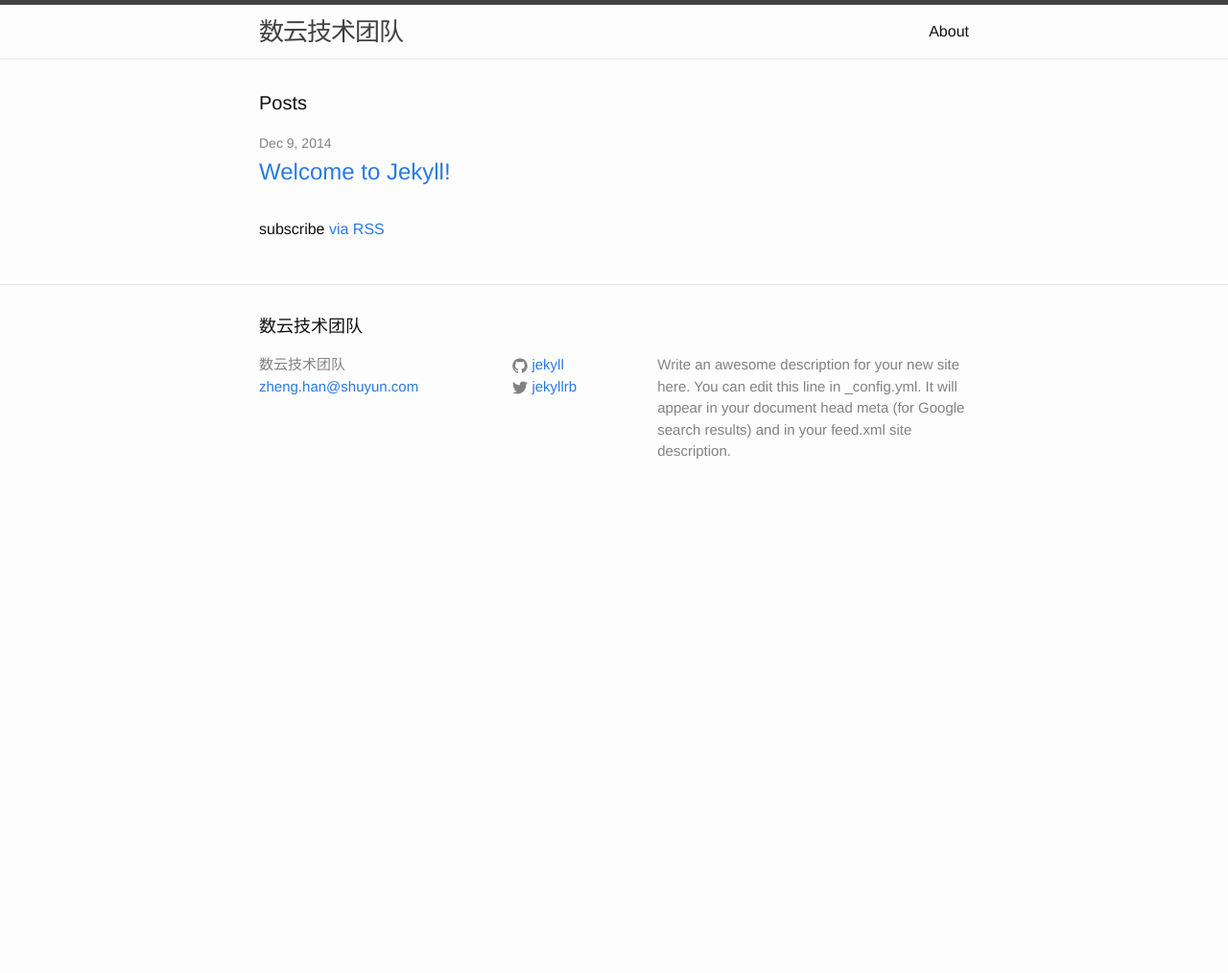
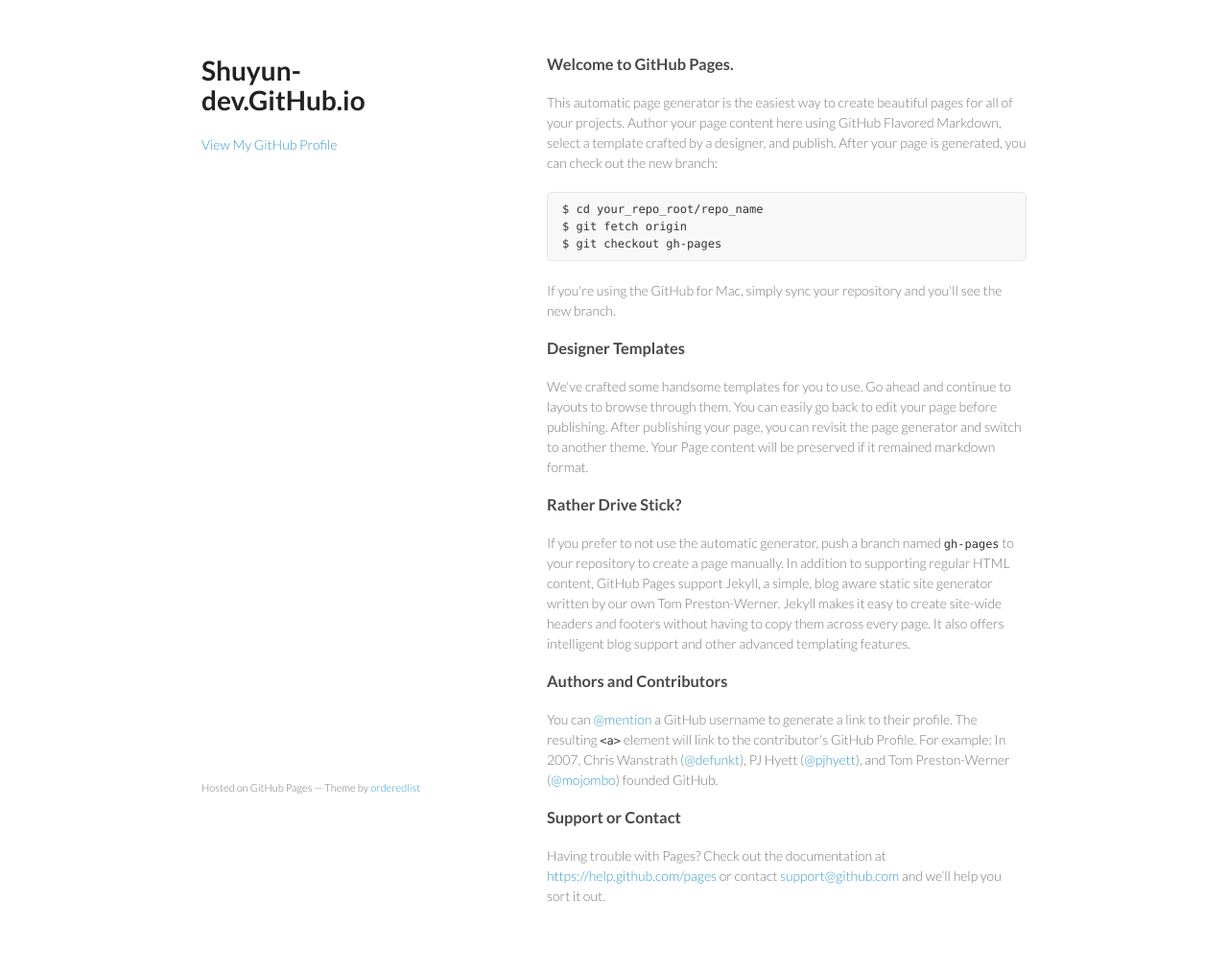
Before and after one commit to chendoubao/chendoubao.github.io, a Jekyll site: the page index.html, which Jekyll copies as it is, in a window 1280 px wide. Shown: the whole page at 96% size. Built offline with Jekyll 4.4.1, drawn with Linux system fonts in a browser that asks for light colours; before the commit the page ends 900 px from its top, so only the background shows below that.

Commit message:
Replace master branch with page content via GitHub

```diff
--- a/index.html
+++ b/index.html
@@ -1,23 +1,65 @@
----
-layout: default
----
+<!doctype html>
+<html>
+  <head>
+    <meta charset="utf-8">
+    <meta http-equiv="X-UA-Compatible" content="chrome=1">
+    <title>Shuyun-dev.GitHub.io by shuyun-dev</title>
 
-<div class="home">
+    <link rel="stylesheet" href="stylesheets/styles.css">
+    <link rel="stylesheet" href="stylesheets/pygment_trac.css">
+    <meta name="viewport" content="width=device-width, initial-scale=1, user-scalable=no">
+    <!--[if lt IE 9]>
+    <script src="//html5shiv.googlecode.com/svn/trunk/html5.js"></script>
+    <![endif]-->
+  </head>
+  <body>
+    <div class="wrapper">
+      <header>
+        <h1>Shuyun-dev.GitHub.io</h1>
+        <p></p>
 
-  <h1 class="page-heading">Posts</h1>
 
-  <ul class="post-list">
-    {% for post in site.posts %}
-      <li>
-        <span class="post-meta">{{ post.date | date: "%b %-d, %Y" }}</span>
+        <p class="view"><a href="https://github.com/shuyun-dev">View My GitHub Profile</a></p>
 
-        <h2>
-          <a class="post-link" href="{{ post.url | prepend: site.baseurl }}">{{ post.title }}</a>
-        </h2>
-      </li>
-    {% endfor %}
-  </ul>
+      </header>
+      <section>
+        <h3>
+<a id="welcome-to-github-pages" class="anchor" href="#welcome-to-github-pages" aria-hidden="true"><span class="octicon octicon-link"></span></a>Welcome to GitHub Pages.</h3>
 
-  <p class="rss-subscribe">subscribe <a href="{{ "/feed.xml" | prepend: site.baseurl }}">via RSS</a></p>
+<p>This automatic page generator is the easiest way to create beautiful pages for all of your projects. Author your page content here using GitHub Flavored Markdown, select a template crafted by a designer, and publish. After your page is generated, you can check out the new branch:</p>
 
-</div>
+<pre><code>$ cd your_repo_root/repo_name
+$ git fetch origin
+$ git checkout gh-pages
+</code></pre>
+
+<p>If you're using the GitHub for Mac, simply sync your repository and you'll see the new branch.</p>
+
+<h3>
+<a id="designer-templates" class="anchor" href="#designer-templates" aria-hidden="true"><span class="octicon octicon-link"></span></a>Designer Templates</h3>
+
+<p>We've crafted some handsome templates for you to use. Go ahead and continue to layouts to browse through them. You can easily go back to edit your page before publishing. After publishing your page, you can revisit the page generator and switch to another theme. Your Page content will be preserved if it remained markdown format.</p>
+
+<h3>
+<a id="rather-drive-stick" class="anchor" href="#rather-drive-stick" aria-hidden="true"><span class="octicon octicon-link"></span></a>Rather Drive Stick?</h3>
+
+<p>If you prefer to not use the automatic generator, push a branch named <code>gh-pages</code> to your repository to create a page manually. In addition to supporting regular HTML content, GitHub Pages support Jekyll, a simple, blog aware static site generator written by our own Tom Preston-Werner. Jekyll makes it easy to create site-wide headers and footers without having to copy them across every page. It also offers intelligent blog support and other advanced templating features.</p>
+
+<h3>
+<a id="authors-and-contributors" class="anchor" href="#authors-and-contributors" aria-hidden="true"><span class="octicon octicon-link"></span></a>Authors and Contributors</h3>
+
+<p>You can <a href="https://github.com/blog/821" class="user-mention">@mention</a> a GitHub username to generate a link to their profile. The resulting <code>&lt;a&gt;</code> element will link to the contributor's GitHub Profile. For example: In 2007, Chris Wanstrath (<a href="https://github.com/defunkt" class="user-mention">@defunkt</a>), PJ Hyett (<a href="https://github.com/pjhyett" class="user-mention">@pjhyett</a>), and Tom Preston-Werner (<a href="https://github.com/mojombo" class="user-mention">@mojombo</a>) founded GitHub.</p>
+
+<h3>
+<a id="support-or-contact" class="anchor" href="#support-or-contact" aria-hidden="true"><span class="octicon octicon-link"></span></a>Support or Contact</h3>
+
+<p>Having trouble with Pages? Check out the documentation at <a href="https://help.github.com/pages">https://help.github.com/pages</a> or contact <a href="mailto:support@github.com">support@github.com</a> and we’ll help you sort it out.</p>
+      </section>
+      <footer>
+        <p><small>Hosted on GitHub Pages &mdash; Theme by <a href="https://github.com/orderedlist">orderedlist</a></small></p>
+      </footer>
+    </div>
+    <script src="javascripts/scale.fix.js"></script>
+
+  </body>
+</html>
--- /dev/null
+++ b/javascripts/scale.fix.js
@@ -0,0 +1,17 @@
+var metas = document.getElementsByTagName('meta');
+var i;
+if (navigator.userAgent.match(/iPhone/i)) {
+  for (i=0; i<metas.length; i++) {
+    if (metas[i].name == "viewport") {
+      metas[i].content = "width=device-width, minimum-scale=1.0, maximum-scale=1.0";
+    }
+  }
+  document.addEventListener("gesturestart", gestureStart, false);
+}
+function gestureStart() {
+  for (i=0; i<metas.length; i++) {
+    if (metas[i].name == "viewport") {
+      metas[i].content = "width=device-width, minimum-scale=0.25, maximum-scale=1.6";
+    }
+  }
+}
--- /dev/null
+++ b/stylesheets/pygment_trac.css
@@ -0,0 +1,69 @@
+.highlight  { background: #ffffff; }
+.highlight .c { color: #999988; font-style: italic } /* Comment */
+.highlight .err { color: #a61717; background-color: #e3d2d2 } /* Error */
+.highlight .k { font-weight: bold } /* Keyword */
+.highlight .o { font-weight: bold } /* Operator */
+.highlight .cm { color: #999988; font-style: italic } /* Comment.Multiline */
+.highlight .cp { color: #999999; font-weight: bold } /* Comment.Preproc */
+.highlight .c1 { color: #999988; font-style: italic } /* Comment.Single */
+.highlight .cs { color: #999999; font-weight: bold; font-style: italic } /* Comment.Special */
+.highlight .gd { color: #000000; background-color: #ffdddd } /* Generic.Deleted */
+.highlight .gd .x { color: #000000; background-color: #ffaaaa } /* Generic.Deleted.Specific */
+.highlight .ge { font-style: italic } /* Generic.Emph */
+.highlight .gr { color: #aa0000 } /* Generic.Error */
+.highlight .gh { color: #999999 } /* Generic.Heading */
+.highlight .gi { color: #000000; background-color: #ddffdd } /* Generic.Inserted */
+.highlight .gi .x { color: #000000; background-color: #aaffaa } /* Generic.Inserted.Specific */
+.highlight .go { color: #888888 } /* Generic.Output */
+.highlight .gp { color: #555555 } /* Generic.Prompt */
+.highlight .gs { font-weight: bold } /* Generic.Strong */
+.highlight .gu { color: #800080; font-weight: bold; } /* Generic.Subheading */
+.highlight .gt { color: #aa0000 } /* Generic.Traceback */
+.highlight .kc { font-weight: bold } /* Keyword.Constant */
+.highlight .kd { font-weight: bold } /* Keyword.Declaration */
+.highlight .kn { font-weight: bold } /* Keyword.Namespace */
+.highlight .kp { font-weight: bold } /* Keyword.Pseudo */
+.highlight .kr { font-weight: bold } /* Keyword.Reserved */
+.highlight .kt { color: #445588; font-weight: bold } /* Keyword.Type */
+.highlight .m { color: #009999 } /* Literal.Number */
+.highlight .s { color: #d14 } /* Literal.String */
+.highlight .na { color: #008080 } /* Name.Attribute */
+.highlight .nb { color: #0086B3 } /* Name.Builtin */
+.highlight .nc { color: #445588; font-weight: bold } /* Name.Class */
+.highlight .no { color: #008080 } /* Name.Constant */
+.highlight .ni { color: #800080 } /* Name.Entity */
+.highlight .ne { color: #990000; font-weight: bold } /* Name.Exception */
+.highlight .nf { color: #990000; font-weight: bold } /* Name.Function */
+.highlight .nn { color: #555555 } /* Name.Namespace */
+.highlight .nt { color: #000080 } /* Name.Tag */
+.highlight .nv { color: #008080 } /* Name.Variable */
+.highlight .ow { font-weight: bold } /* Operator.Word */
+.highlight .w { color: #bbbbbb } /* Text.Whitespace */
+.highlight .mf { color: #009999 } /* Literal.Number.Float */
+.highlight .mh { color: #009999 } /* Literal.Number.Hex */
+.highlight .mi { color: #009999 } /* Literal.Number.Integer */
+.highlight .mo { color: #009999 } /* Literal.Number.Oct */
+.highlight .sb { color: #d14 } /* Literal.String.Backtick */
+.highlight .sc { color: #d14 } /* Literal.String.Char */
+.highlight .sd { color: #d14 } /* Literal.String.Doc */
+.highlight .s2 { color: #d14 } /* Literal.String.Double */
+.highlight .se { color: #d14 } /* Literal.String.Escape */
+.highlight .sh { color: #d14 } /* Literal.String.Heredoc */
+.highlight .si { color: #d14 } /* Literal.String.Interpol */
+.highlight .sx { color: #d14 } /* Literal.String.Other */
+.highlight .sr { color: #009926 } /* Literal.String.Regex */
+.highlight .s1 { color: #d14 } /* Literal.String.Single */
+.highlight .ss { color: #990073 } /* Literal.String.Symbol */
+.highlight .bp { color: #999999 } /* Name.Builtin.Pseudo */
+.highlight .vc { color: #008080 } /* Name.Variable.Class */
+.highlight .vg { color: #008080 } /* Name.Variable.Global */
+.highlight .vi { color: #008080 } /* Name.Variable.Instance */
+.highlight .il { color: #009999 } /* Literal.Number.Integer.Long */
+
+.type-csharp .highlight .k { color: #0000FF }
+.type-csharp .highlight .kt { color: #0000FF }
+.type-csharp .highlight .nf { color: #000000; font-weight: normal }
+.type-csharp .highlight .nc { color: #2B91AF }
+.type-csharp .highlight .nn { color: #000000 }
+.type-csharp .highlight .s { color: #A31515 }
+.type-csharp .highlight .sc { color: #A31515 }
--- /dev/null
+++ b/stylesheets/styles.css
@@ -0,0 +1,255 @@
+@import url(https://fonts.googleapis.com/css?family=Lato:300italic,700italic,300,700);
+
+body {
+  padding:50px;
+  font:14px/1.5 Lato, "Helvetica Neue", Helvetica, Arial, sans-serif;
+  color:#777;
+  font-weight:300;
+}
+
+h1, h2, h3, h4, h5, h6 {
+  color:#222;
+  margin:0 0 20px;
+}
+
+p, ul, ol, table, pre, dl {
+  margin:0 0 20px;
+}
+
+h1, h2, h3 {
+  line-height:1.1;
+}
+
+h1 {
+  font-size:28px;
+}
+
+h2 {
+  color:#393939;
+}
+
+h3, h4, h5, h6 {
+  color:#494949;
+}
+
+a {
+  color:#39c;
+  font-weight:400;
+  text-decoration:none;
+}
+
+a small {
+  font-size:11px;
+  color:#777;
+  margin-top:-0.6em;
+  display:block;
+}
+
+.wrapper {
+  width:860px;
+  margin:0 auto;
+}
+
+blockquote {
+  border-left:1px solid #e5e5e5;
+  margin:0;
+  padding:0 0 0 20px;
+  font-style:italic;
+}
+
+code, pre {
+  font-family:Monaco, Bitstream Vera Sans Mono, Lucida Console, Terminal;
+  color:#333;
+  font-size:12px;
+}
+
+pre {
+  padding:8px 15px;
+  background: #f8f8f8;
+  border-radius:5px;
+  border:1px solid #e5e5e5;
+  overflow-x: auto;
+}
+
+table {
+  width:100%;
+  border-collapse:collapse;
+}
+
+th, td {
+  text-align:left;
+  padding:5px 10px;
+  border-bottom:1px solid #e5e5e5;
+}
+
+dt {
+  color:#444;
+  font-weight:700;
+}
+
+th {
+  color:#444;
+}
+
+img {
+  max-width:100%;
+}
+
+header {
+  width:270px;
+  float:left;
+  position:fixed;
+}
+
+header ul {
+  list-style:none;
+  height:40px;
+
+  padding:0;
+
+  background: #eee;
+  background: -moz-linear-gradient(top, #f8f8f8 0%, #dddddd 100%);
+  background: -webkit-gradient(linear, left top, left bottom, color-stop(0%,#f8f8f8), color-stop(100%,#dddddd));
+  background: -webkit-linear-gradient(top, #f8f8f8 0%,#dddddd 100%);
+  background: -o-linear-gradient(top, #f8f8f8 0%,#dddddd 100%);
+  background: -ms-linear-gradient(top, #f8f8f8 0%,#dddddd 100%);
+  background: linear-gradient(top, #f8f8f8 0%,#dddddd 100%);
+
+  border-radius:5px;
+  border:1px solid #d2d2d2;
+  box-shadow:inset #fff 0 1px 0, inset rgba(0,0,0,0.03) 0 -1px 0;
+  width:270px;
+}
+
+header li {
+  width:89px;
+  float:left;
+  border-right:1px solid #d2d2d2;
+  height:40px;
+}
+
+header ul a {
+  line-height:1;
+  font-size:11px;
+  color:#999;
+  display:block;
+  text-align:center;
+  padding-top:6px;
+  height:40px;
+}
+
+strong {
+  color:#222;
+  font-weight:700;
+}
+
+header ul li + li {
+  width:88px;
+  border-left:1px solid #fff;
+}
+
+header ul li + li + li {
+  border-right:none;
+  width:89px;
+}
+
+header ul a strong {
+  font-size:14px;
+  display:block;
+  color:#222;
+}
+
+section {
+  width:500px;
+  float:right;
+  padding-bottom:50px;
+}
+
+small {
+  font-size:11px;
+}
+
+hr {
+  border:0;
+  background:#e5e5e5;
+  height:1px;
+  margin:0 0 20px;
+}
+
+footer {
+  width:270px;
+  float:left;
+  position:fixed;
+  bottom:50px;
+}
+
+@media print, screen and (max-width: 960px) {
+
+  div.wrapper {
+    width:auto;
+    margin:0;
+  }
+
+  header, section, footer {
+    float:none;
+    position:static;
+    width:auto;
+  }
+
+  header {
+    padding-right:320px;
+  }
+
+  section {
+    border:1px solid #e5e5e5;
+    border-width:1px 0;
+    padding:20px 0;
+    margin:0 0 20px;
+  }
+
+  header a small {
+    display:inline;
+  }
+
+  header ul {
+    position:absolute;
+    right:50px;
+    top:52px;
+  }
+}
+
+@media print, screen and (max-width: 720px) {
+  body {
+    word-wrap:break-word;
+  }
+
+  header {
+    padding:0;
+  }
+
+  header ul, header p.view {
+    position:static;
+  }
+
+  pre, code {
+    word-wrap:normal;
+  }
+}
+
+@media print, screen and (max-width: 480px) {
+  body {
+    padding:15px;
+  }
+
+  header ul {
+    display:none;
+  }
+}
+
+@media print {
+  body {
+    padding:0.4in;
+    font-size:12pt;
+    color:#444;
+  }
+}
```
Also changed, not shown: params.json (added, +1 -0 lines).
